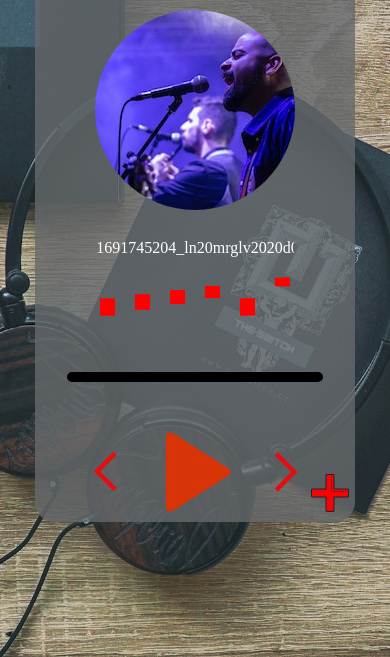
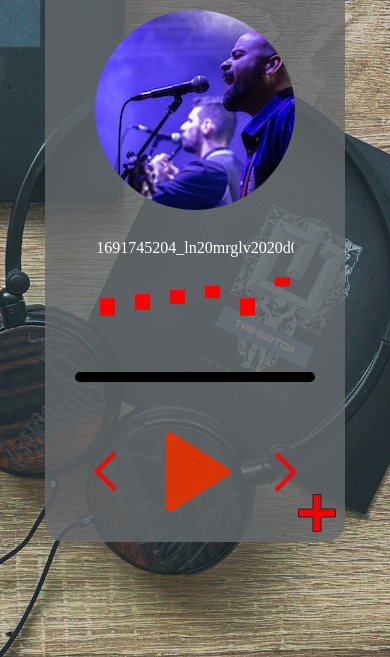
Before and after one commit to Vitalik-13/audio-player, a plain HTML site: page index.html in a window 390 px wide. Shown: the part 187-844 px from the top of the page. Drawn offline with Linux system fonts and the light colour scheme.

Commit message:
add new size

```diff
--- a/style.css
+++ b/style.css
@@ -134,7 +134,8 @@ body {
 }
 @media (max-width: 520px) {
   .container {
-    width: 320px;
+    width: 300px;
+    padding: 20px 0;
   }
   .name-sound {
     width: 50%;
@@ -149,6 +150,6 @@ body {
   }
   .add-musik {
     bottom: 0;
-    right: 0;
+    right: 1%;
   }
 }
```
